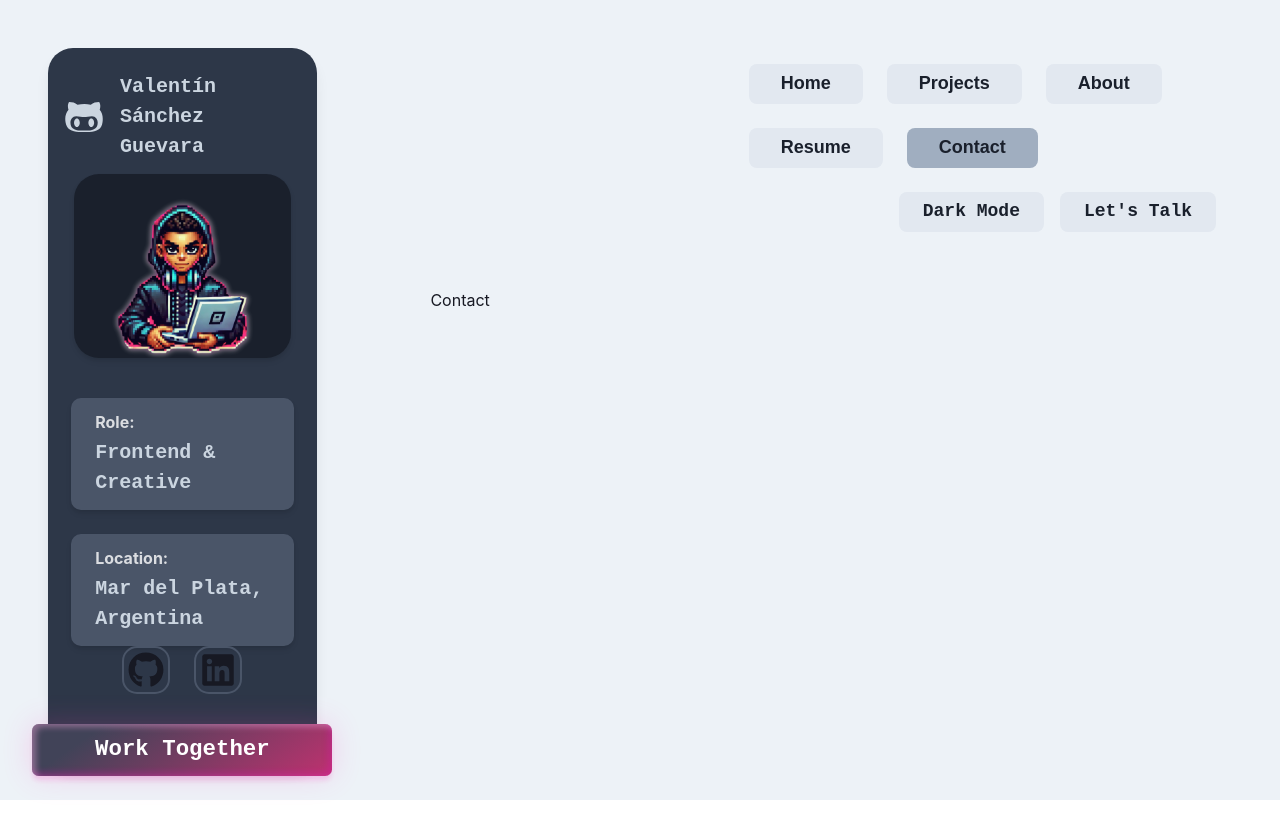
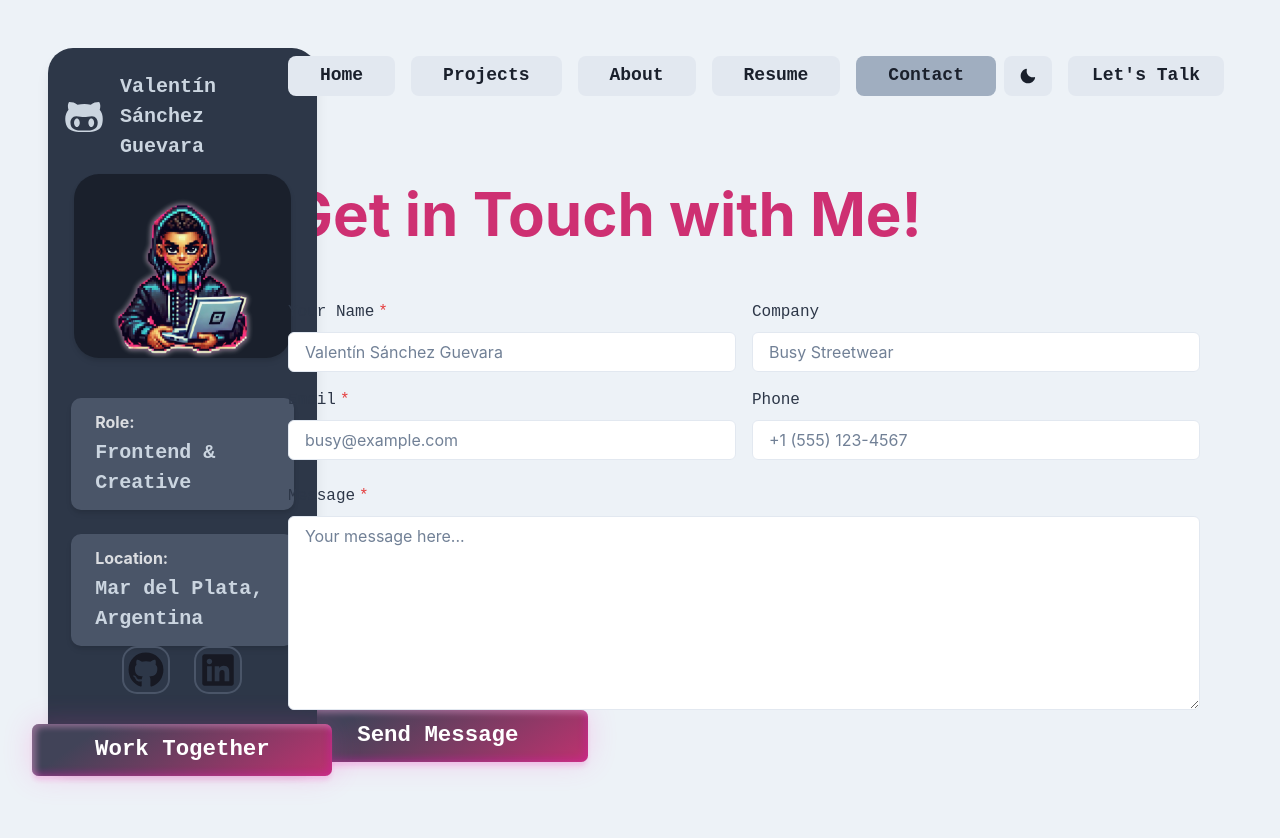
Before and after one commit to valentinsg/my-portfolio, a React (Create React App) app: page / in a window 1280 px wide. Both pictures are taken after a click on the button "Contact". Shown: the top 838 px of the page. Before the commit the page ends 800 px from the top, so only its background shows below. Built offline with nearby package versions, Linux system fonts and the light colour scheme.

Commit message:
nuevos cambios e imagenes

```diff
--- a/src/components/Contact.tsx
+++ b/src/components/Contact.tsx
@@ -1,9 +1,147 @@
-import React from 'react'
+import React, { useState } from 'react';
+import {
+  Input,
+  Textarea,
+  Grid,
+  FormControl,
+  FormLabel,
+  Heading,
+  useColorModeValue,
+  VStack,
+  Tooltip,
+  useToast,
+} from '@chakra-ui/react';
+import "./btn-donate.css";
 
 const Contact = () => {
+  const [formData, setFormData] = useState({
+    name: '',
+    company: '',
+    email: '',
+    phone: '',
+    message: '',
+  });
+
+  const toast = useToast();
+
+  const handleInputChange = (e: React.ChangeEvent<HTMLInputElement | HTMLTextAreaElement>) => {
+    const { name, value } = e.target;
+    setFormData((prevData) => ({
+      ...prevData,
+      [name]: value,
+    }));
+  };
+
+  const handleSubmit = (e: React.FormEvent<HTMLFormElement>) => {
+    e.preventDefault();
+    console.log('Form submitted:', formData);
+    toast({
+      title: "Message sent!",
+      description: "We'll get back to you soon.",
+      status: "success",
+      duration: 3000,
+      isClosable: true,
+    });
+  };
+
+  const headingColor = useColorModeValue('#ce3072', '#ff8dc7');
+  const inputBgColor = useColorModeValue('white', 'gray.700');
+  const labelColor = useColorModeValue('gray.700', 'gray.200');
+
   return (
-    <div>Contact</div>
-  )
-}
+    <VStack spacing={14} align="stretch" p={10} ml={-6} >
+      <Heading size="3xl" color={headingColor} textAlign="left">
+        Get in Touch with Me!
+      </Heading>
+      <form onSubmit={handleSubmit}>
+        <Grid templateColumns={{ base: "1fr", md: "repeat(2, 1fr)" }} gap={4}>
+          <FormControl isRequired>
+            <FormLabel color={labelColor} fontFamily={"monospace"}>Your Name</FormLabel>
+            <Tooltip label="Enter your full name" placement="top">
+              <Input
+                name="name"
+                value={formData.name}
+                onChange={handleInputChange}
+                placeholder="Valentín Sánchez Guevara"
+                bg={inputBgColor}
+                _hover={{ borderColor: '#ce3072' }}
+                _focus={{ borderColor: '#ce3072', boxShadow: '0 0 0 1px #ce3072' }}
+              />
+            </Tooltip>
+          </FormControl>
 
-export default Contact
+          <FormControl>
+            <FormLabel color={labelColor} fontFamily={"monospace"}>Company</FormLabel>
+            <Tooltip label="Optional: Enter your company name" placement="top">
+              <Input
+                name="company"
+                value={formData.company}
+                onChange={handleInputChange}
+                placeholder="Busy Streetwear"
+                bg={inputBgColor}
+                _hover={{ borderColor: '#ce3072' }}
+                _focus={{ borderColor: '#ce3072', boxShadow: '0 0 0 1px #ce3072' }}
+              />
+            </Tooltip>
+          </FormControl>
+
+          <FormControl isRequired>
+            <FormLabel color={labelColor} fontFamily={"monospace"}>Email</FormLabel>
+            <Tooltip label="I'll never share your email" placement="top">
+              <Input
+                name="email"
+                value={formData.email}
+                onChange={handleInputChange}
+                type="email"
+                placeholder="busy@example.com"
+                bg={inputBgColor}
+                _hover={{ borderColor: '#ce3072' }}
+                _focus={{ borderColor: '#ce3072', boxShadow: '0 0 0 1px #ce3072' }}
+              />
+            </Tooltip>
+          </FormControl>
+
+          <FormControl>
+            <FormLabel color={labelColor} fontFamily={"monospace"}>Phone</FormLabel>
+            <Tooltip label="Optional: Enter your phone number" placement="top">
+              <Input
+                name="phone"
+                value={formData.phone}
+                onChange={handleInputChange}
+                type="tel"
+                placeholder="+1 (555) 123-4567"
+                bg={inputBgColor}
+                _hover={{ borderColor: '#ce3072' }}
+                _focus={{ borderColor: '#ce3072', boxShadow: '0 0 0 1px #ce3072' }}
+              />
+            </Tooltip>
+          </FormControl>
+        </Grid>
+
+        <FormControl isRequired mt={6}>
+          <FormLabel color={labelColor} fontFamily={"monospace"}>Message</FormLabel>
+          <Tooltip label="Tell us how we can help you" placement="top">
+            <Textarea
+              name="message"
+              value={formData.message}
+              onChange={handleInputChange}
+              placeholder="Your message here..."
+              bg={inputBgColor}
+              _hover={{ borderColor: '#ce3072' }}
+              _focus={{ borderColor: '#ce3072', boxShadow: '0 0 0 1px #ce3072' }}
+              rows={8}
+            />
+          </Tooltip>
+        </FormControl>
+
+        <button
+          className="btn-donate"
+        >
+          Send Message
+        </button>
+      </form>
+    </VStack>
+  );
+};
+
+export default Contact;
--- a/src/components/Header.tsx
+++ b/src/components/Header.tsx
@@ -1,5 +1,6 @@
 import React from 'react';
-import { Box, Button, VStack, HStack, useColorModeValue } from '@chakra-ui/react';
+import { Button, VStack, HStack, useColorModeValue, IconButton } from '@chakra-ui/react';
+import { MoonIcon, SunIcon } from '@chakra-ui/icons';
 
 interface HeaderProps {
   selectedSection: string;
@@ -16,50 +17,47 @@ const Header: React.FC<HeaderProps> = ({ selectedSection, setSelectedSection, co
   const buttonActiveBg = useColorModeValue('gray.400', 'gray.500');
 
   const sections = ['Home', 'Projects', 'About', 'Resume', 'Contact'];
-
   const Container = isMobile ? VStack : HStack;
 
   return (
-    <Container
-      as="header"
-      p={6}
-      justifyContent={isMobile ? "flex-start" : { base: "center", md: "flex-start" }}
-      spacing={6}
-      bg="transparent"
-      ml={isMobile ? 0 : { base: "0", md: "23vw" }}
-      wrap="wrap"
-    >
+    <HStack justify="space-between" alignItems="center" p={4} w="100%">
+      <Container spacing={4}>
         {sections.map((section, index) => (
           <Button
             key={index}
             onClick={() => setSelectedSection(section)}
             color={buttonColor}
             bg={selectedSection === section ? buttonActiveBg : buttonBg}
-          fontFamily="'Orbitron', sans-serif"
-          fontSize={{ base: "sm", md: "md", lg: "lg" }}
+            fontFamily="monospace"
+            fontSize={{ base: 'sm', md: 'md', lg: 'lg' }}
             _hover={{
-            boxShadow: "0px 0px 14px 1px #ce3072",
-            bg: buttonHoverBg
+              boxShadow: '0px 0px 12px 1px #ce3072',
+              bg: buttonHoverBg,
             }}
             _active={{
-            boxShadow: "0px 0px 22px 0px #ce3072",
-            bg: buttonActiveBg
+              boxShadow: '0px 0px 22px 0px #ce3072',
+              bg: buttonActiveBg,
             }}
             transition="all 0.3s ease-in-out"
             borderRadius="8px"
             px={{ base: 4, md: 8 }}
-          width={isMobile ? "100%" : "auto"}
+            width={isMobile ? '100%' : 'auto'}
           >
             {section}
           </Button>
         ))}
-      <Box display={"flex"} ml={"auto"} gap={4}>
-        <Button
+      </Container>
+
+      <HStack spacing={4}>
+        <IconButton
+          aria-label="Toggle Color Mode"
+          icon={colorMode === 'light' ? <MoonIcon /> : <SunIcon />}
           onClick={toggleColorMode}
+          bg={buttonBg}
+          size={isMobile ? 'md' : 'md'}
           color={buttonColor}
-          bg={buttonBg}
-          fontFamily="monospace"
-          fontSize={{ base: "sm", md: "md", lg: "lg" }}
+          transition="all 0.2s ease-in-out"
+          borderRadius="8px"
           _hover={{
             boxShadow: "0px 0px 8px 1px #4EC6C9",
             bg: buttonHoverBg
@@ -68,12 +66,9 @@ const Header: React.FC<HeaderProps> = ({ selectedSection, setSelectedSection, co
             boxShadow: "0px 0px 12px 2px #4EC6C9",
             bg: buttonActiveBg
           }}
-          transition="all 0.3s ease-in-out"
-          borderRadius="8px"
-          px={{ base: 4, md: 6 }}
-        >
-          {colorMode === 'light' ? 'Dark Mode' : 'Light Mode'}
-        </Button>
+          px={{ base: 2, md: 4 }}
+
+        />
         <Button
           color={buttonColor}
           bg={buttonBg}
@@ -93,8 +88,8 @@ const Header: React.FC<HeaderProps> = ({ selectedSection, setSelectedSection, co
         >
           Let's Talk
         </Button>
-      </Box>
-    </Container>
+      </HStack>
+    </HStack>
   );
 };
 
--- a/src/components/Home.tsx
+++ b/src/components/Home.tsx
@@ -1,5 +1,5 @@
 import React from 'react';
-import { Box, Button, Heading, Text, VStack, HStack, useColorModeValue } from '@chakra-ui/react';
+import { Box, Button, Heading, Text, HStack, useColorModeValue } from '@chakra-ui/react';
 import { DownloadIcon, ExternalLinkIcon } from '@chakra-ui/icons';
 
 interface HomeProps {
@@ -11,36 +11,34 @@ const Home: React.FC<HomeProps> = ({ setSelectedSection }) => {
   const textColor = useColorModeValue('gray.700', 'gray.300');
 
   return (
-    <Box minHeight="calc(100vh - 100px)" py={10}>
-      <VStack spacing={8} align="stretch">
-        <Heading as="h1" size="2xl" fontFamily="'Orbitron', sans-serif" color={headingColor}>
+    <Box p={8} textAlign="center">
+      <Heading size="2xl" color={headingColor} mb={6}>
         Welcome to My Portfolio
       </Heading>
-        <Text fontSize="xl" color={textColor} fontFamily="'Roboto', sans-serif">
-          Hi, I'm Valentín Sánchez Guevara. I'm a Frontend Developer and Creative based in Mar del Plata, Argentina.
+      <Heading size="lg" color={textColor} mb={4}>
+        Hi, I'm Valentín Sánchez Guevara
+      </Heading>
+      <Text fontSize="xl" color={textColor} mb={8}>
+        I'm a Frontend Developer and Creative based in Mar del Plata, Argentina.
       </Text>
-        <HStack spacing={4}>
+      <HStack spacing={4} justify="center">
         <Button
-            leftIcon={<DownloadIcon />}
           colorScheme="pink"
           variant="solid"
-            onClick={() => {
-              // Add logic to download CV
-              console.log('Downloading CV');
-            }}
+          leftIcon={<DownloadIcon />}
+          onClick={() => console.log('Downloading CV')}
         >
           Download CV
         </Button>
         <Button
-            rightIcon={<ExternalLinkIcon />}
           colorScheme="teal"
           variant="outline"
+          rightIcon={<ExternalLinkIcon />}
           onClick={() => setSelectedSection('Projects')}
         >
           View My Projects
         </Button>
       </HStack>
-      </VStack>
     </Box>
   );
 };
```
Also changed, not shown: src/img/.png (added), src/img/smithii.png (added). Lines whose indentation alone changed are shown as unchanged.
